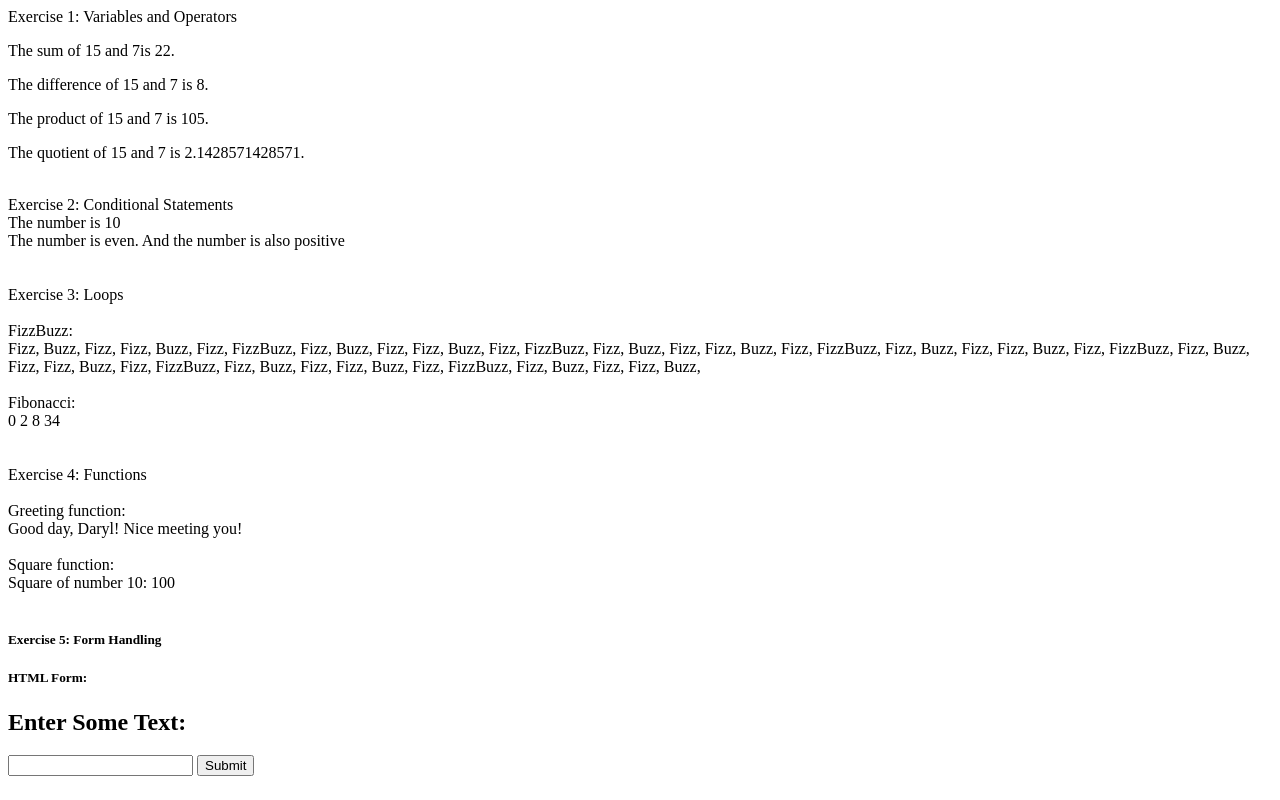
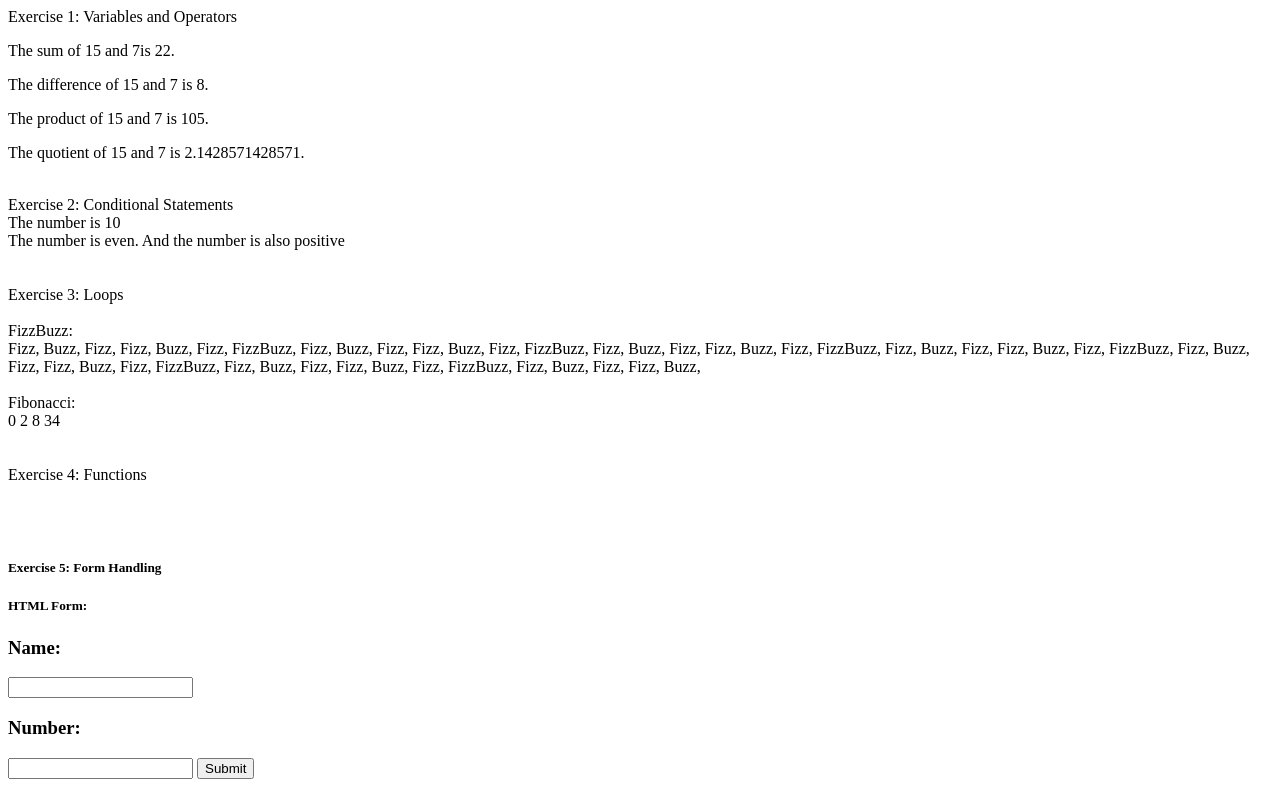
Before and after one commit to LaerehtxD/235313192-Itorma, a PHP site: page /php_exercise/index.php in a window 1280 px wide. Run offline with PHP 8.4, Linux system fonts and the light colour scheme.

Commit message:
optimized my code

```diff
--- a/php_exercise/index.php
+++ b/php_exercise/index.php
@@ -105,21 +105,30 @@
 //exercise 4
     echo "Exercise 4: Functions <br>";
     echo"<br>";
-    echo"Greeting function:<br>";
+
     function greet($name) {
-        return "Good day, " . $name . "! Nice meeting you!";
+        return "Hello, " . $name . "!";
     }
-    echo greet("Daryl");
-    echo"<br>";
-    echo"<br>";
-    echo"Square function:<br>";
+
+
 
     function square($num) {
         return $num * $num;
     }
 
-    echo"Square of number 10: ";
-    echo square(10);
+// Exercise 5: PHP script to display text
+if ($_SERVER["REQUEST_METHOD"] == "POST") {
+    $name = $_POST["name"];
+    $number = $_POST["number"];
+    echo"Greeting function:<br>";
+    if (!empty($name)) {
+        echo "<p>" . greet($name) . "</p>";
+    }
+    echo"Square function:<br>";
+    if (!empty($number)) {
+        echo "<p>The square of $number is: " . square($number) . "</p>";
+    }
+}
 
     echo"<br>";
     echo"<br>";
@@ -127,12 +136,12 @@
 ?>
     <h5>Exercise 5: Form Handling <br></h5>
     <h5>HTML Form:<br></h5>
-    <h2>Enter Some Text:</h2>
-        <form action="data.php" method="post">
-            <input type="text" name="user_text" required>
-            <button type="submit">Submit</button>
-        </form>
 
+<form method="post">
+    <h3>Name:</h3> <input type="text" name="name">
+    <h3>Number:</h3> <input type="number" name="number">
+    <input type="submit" value="Submit">
+</form>
 
 
 </body>
```
Also changed, not shown: php_exercise/data.php (deleted, +0 -13 lines).
